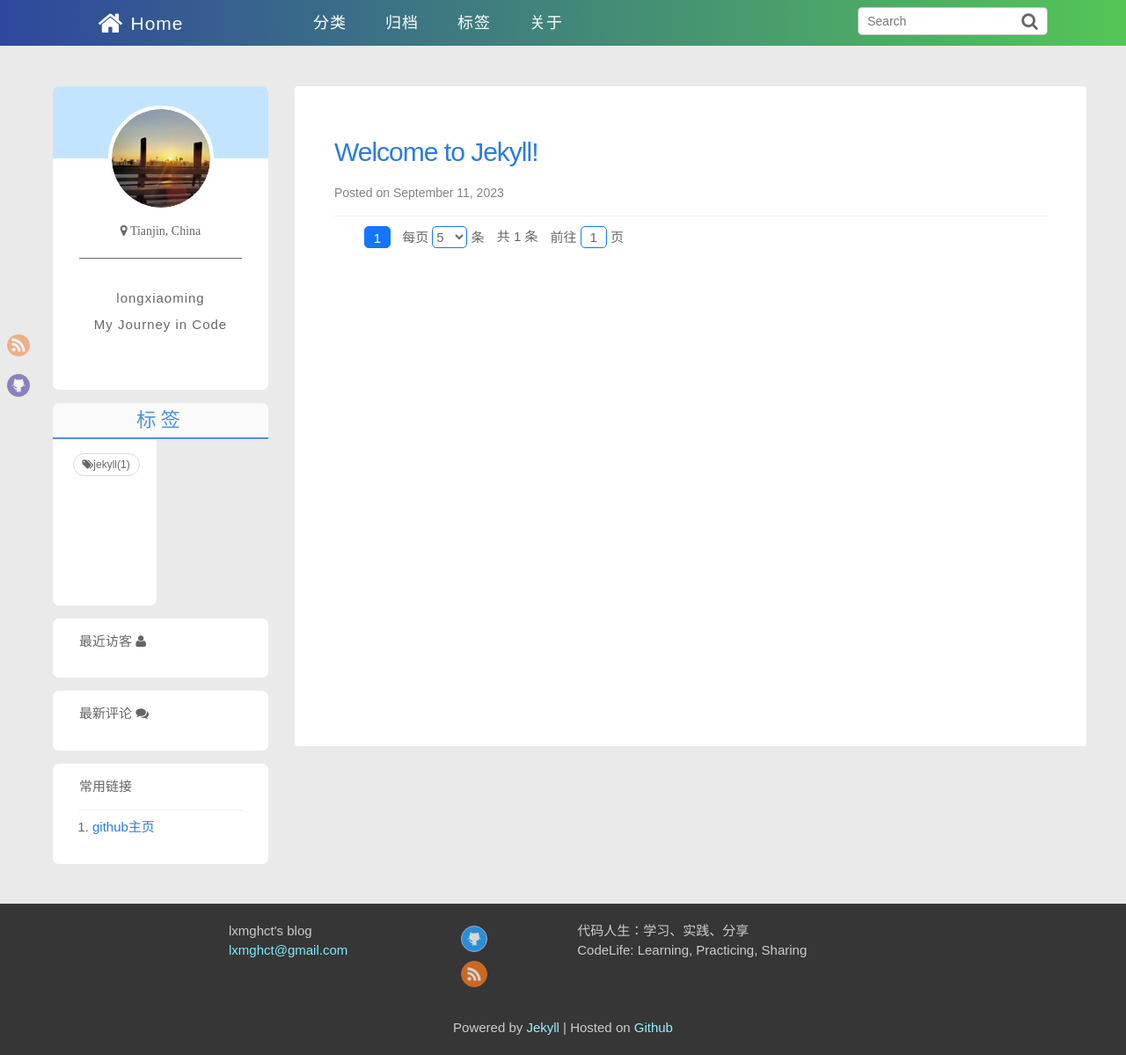
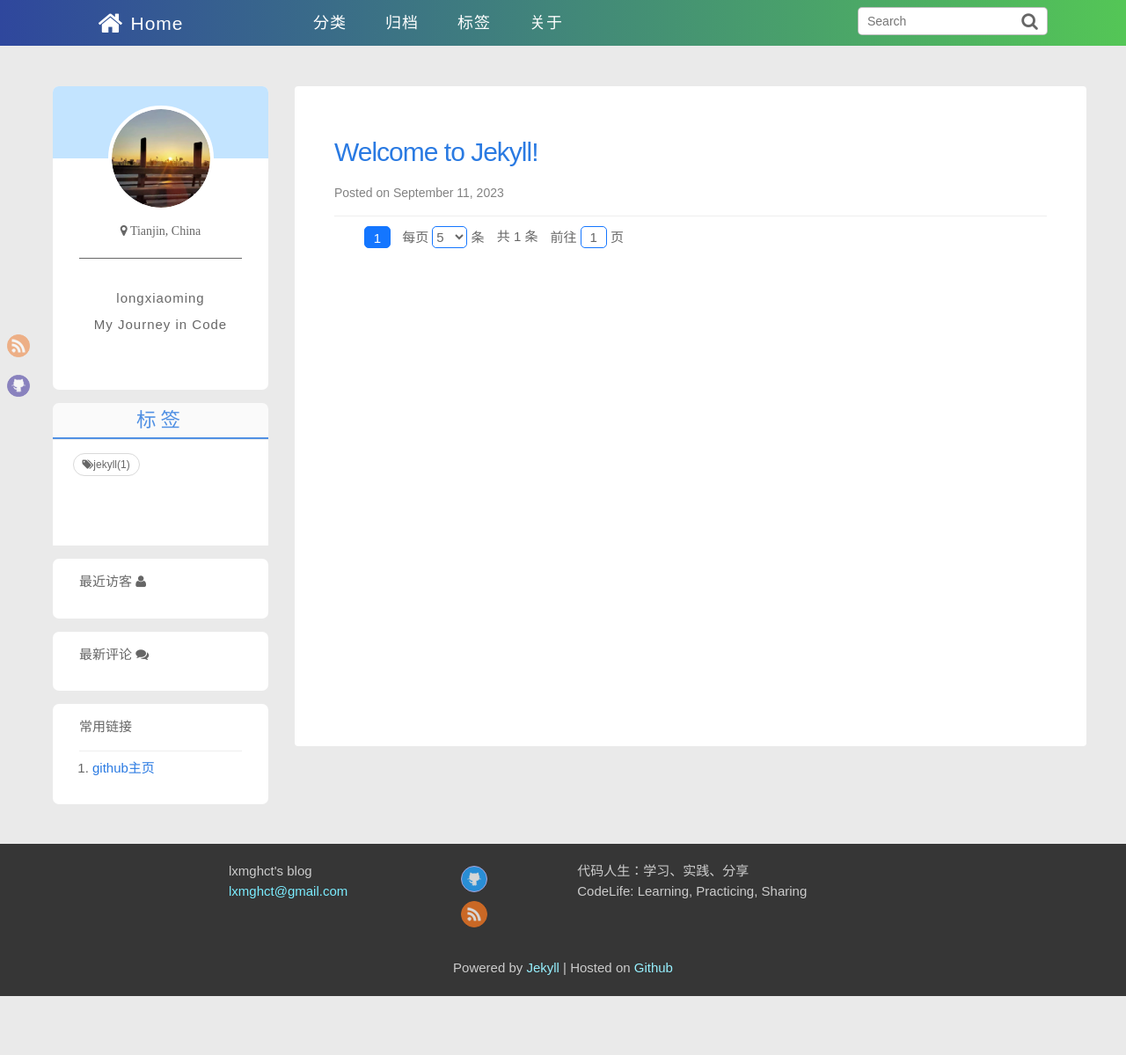
Before and after one commit to lxmghct/lxmghct.github.io, a Jekyll site: the page built from index.html, in a window 1280 px wide and 1199 px high. Shown: the whole window at 88% size. Built offline with Jekyll 4.4.1, drawn with Linux system fonts in a browser that asks for light colours.

Commit message:
Update: 修改首页左侧标签样式

```diff
--- a/assets/css/layouts/default.css
+++ b/assets/css/layouts/default.css
@@ -349,12 +349,11 @@ div.avatar a:hover {
 }
 
 .tag-cloud .tag-list {
-	min-height: 12.5em;
+	min-height: 8em;
 	background: #fff;
 	padding: 0.5em;
 	padding-left: 1.5em;
 	padding-top: 1em;
-	float: left;
 	-moz-border-radius: 0 0 7px 7px;
 	-webkit-border-radius: 0 0 7px 7px;
 	border-radius: 0 0 7px 7px;
--- a/assets/css/pages/index.css
+++ b/assets/css/pages/index.css
@@ -31,7 +31,7 @@
  * pages/tags.html
  */
 .tag-list {
-	text-align: center;
+	text-align: left;
 }
 
 .tag-list a {
@@ -39,7 +39,7 @@
 	color: rgb(0, 0, 0, 0.6);
 	font-size: 12px;
 	line-height: 1.5;
-	float: left;
+	display: inline-block;
 	margin: 0 1em 1em 0;
 	padding: 3px 10px;
 	border: 1px solid #d9d9d9;
```
